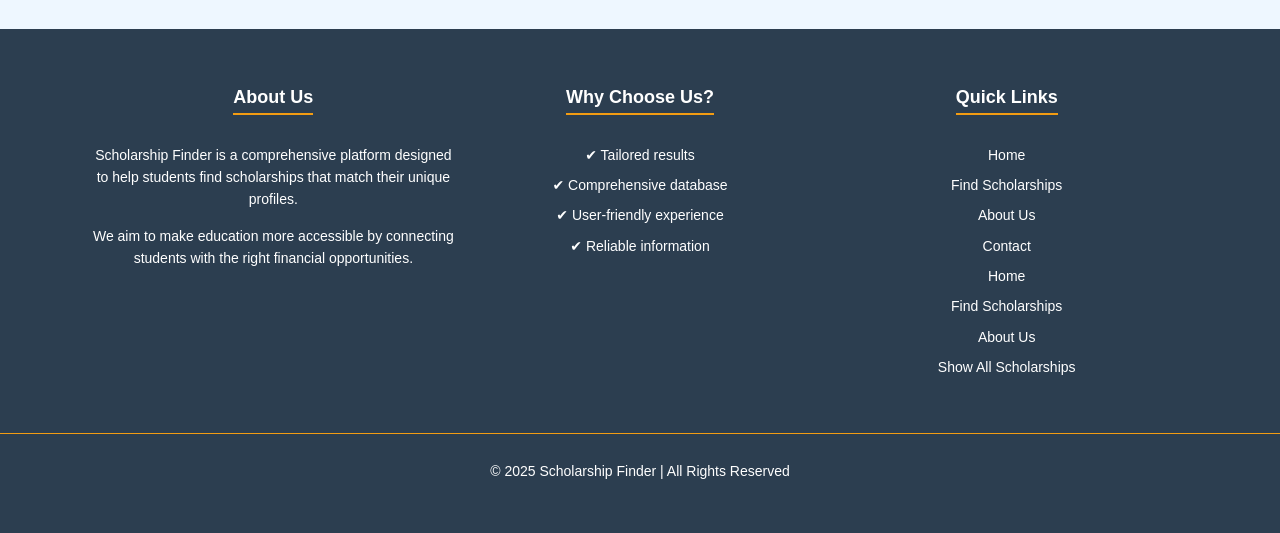
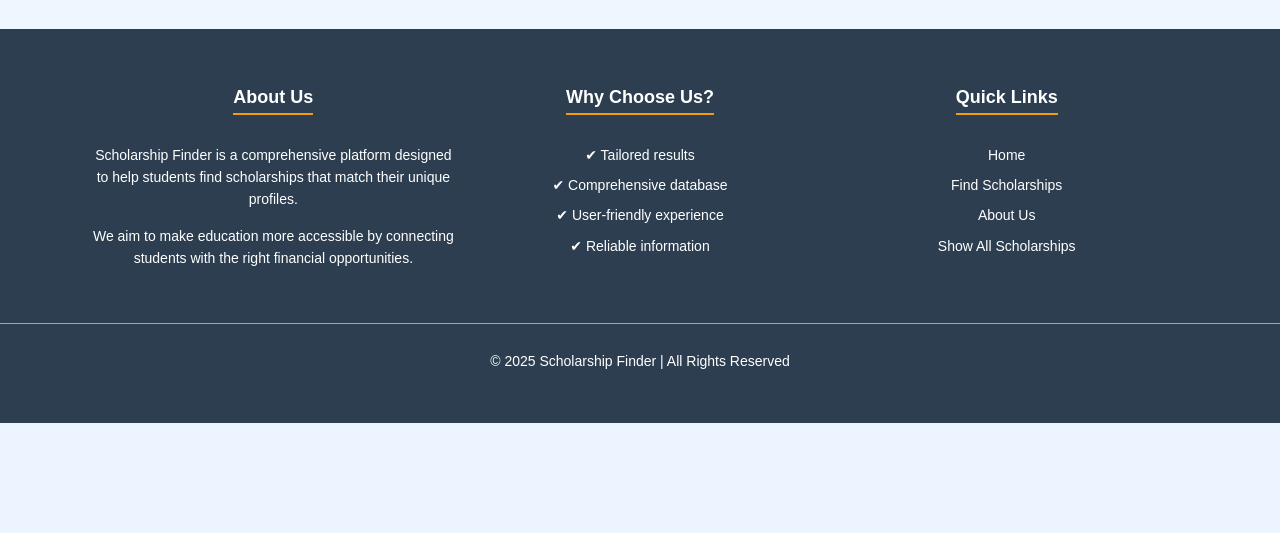
Before and after one commit to ShraddhaP0501/ScholarshipFinder, a Flask app: page / in a window 1280 px wide. Shown: the part 1673-2206 px from the top of the page. After the commit the page ends 2096 px from the top, so only its background shows below. Run offline with Flask 3, Linux system fonts and the light colour scheme.

Commit message:
removes multiple lnks

```diff
--- a/templates/base.html
+++ b/templates/base.html
@@ -52,10 +52,6 @@
                     <li><a href="/">Home</a></li>
                     <li><a href="/find">Find Scholarships</a></li>
                     <li><a href="#about">About Us</a></li>
-                    <li><a href="#">Contact</a></li>
-                    <li><a href="#">Home</a></li>
-                    <li><a href="#">Find Scholarships</a></li>
-                    <li><a href="#">About Us</a></li>
                     <li><a href="/allscholarships">Show All Scholarships</a></li>
                 </ul>
             </div>
```
